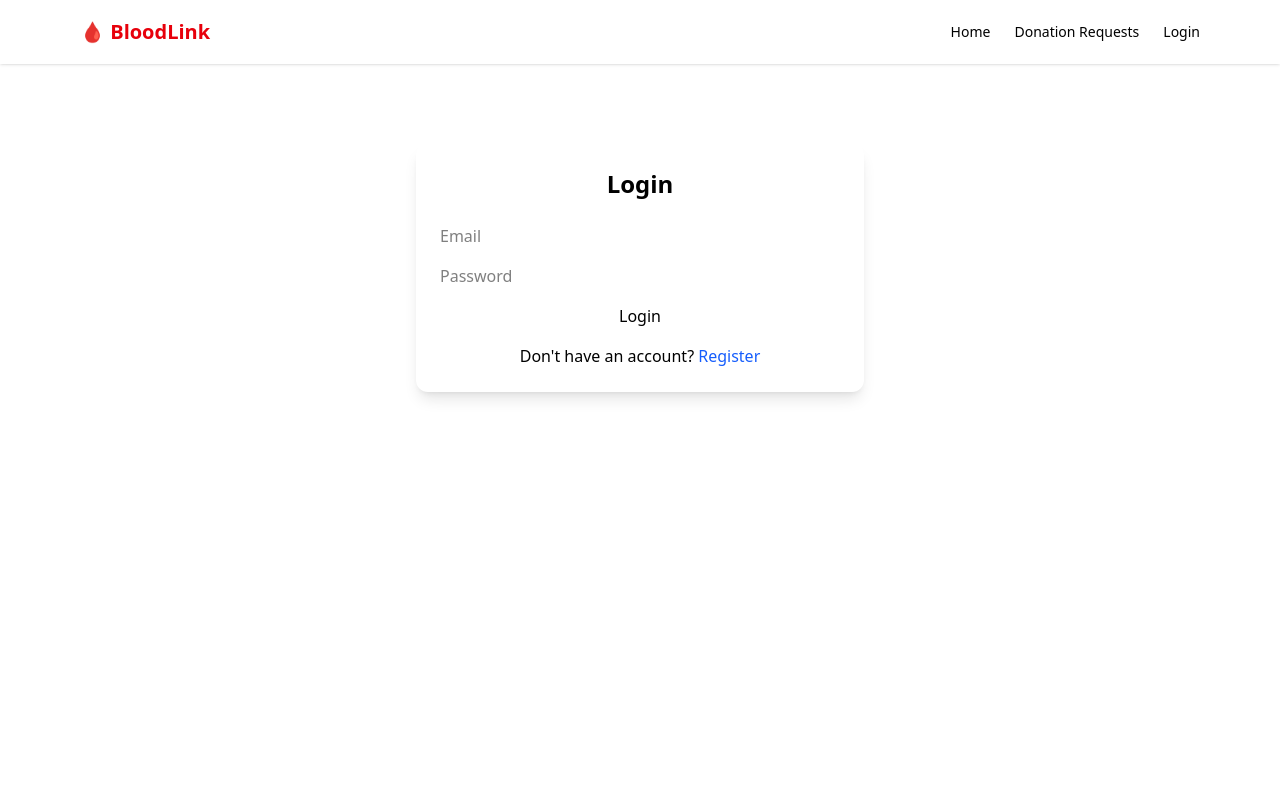
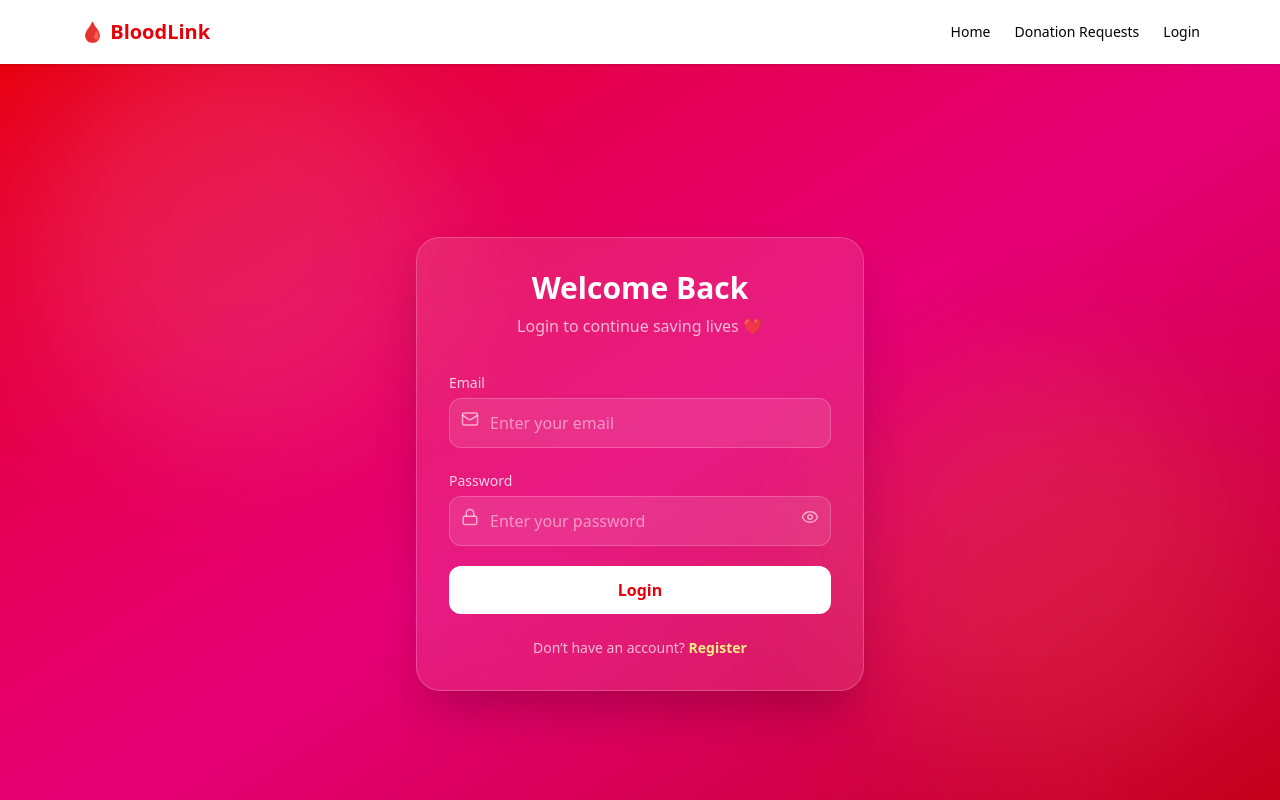
Before and after one commit to Abdullah-Al-Noman186/blood-donation-client, a Next.js app: page /login in a window 1280 px wide. Shown: the top 800 px of the page. Built offline with nearby package versions, Linux system fonts and the light colour scheme; no server answers.

Commit message:
feat: update homepage UI

```diff
--- a/src/app/login/page.jsx
+++ b/src/app/login/page.jsx
@@ -1,45 +1,142 @@
 "use client";
 
-import { useContext, Suspense } from 'react';
-import { useForm } from 'react-hook-form';
-import { useRouter, useSearchParams } from 'next/navigation';
-import Link from 'next/link';
-import Swal from 'sweetalert2';
-import { AuthContext } from '../../providers/AuthProvider';
+import { useContext, useState, Suspense } from "react";
+import { useForm } from "react-hook-form";
+import { useRouter, useSearchParams } from "next/navigation";
+import Link from "next/link";
+import Swal from "sweetalert2";
+import { Eye, EyeOff, Lock, Mail } from "lucide-react";
+import { AuthContext } from "../../providers/AuthProvider";
 
 const LoginForm = () => {
   const { register, handleSubmit } = useForm();
   const { loginUser } = useContext(AuthContext);
+
   const router = useRouter();
   const searchParams = useSearchParams();
-  const from = searchParams.get('from') || '/';
+  const from = searchParams.get("from") || "/";
+
+  const [loading, setLoading] = useState(false);
+  const [showPassword, setShowPassword] = useState(false);
 
   const onSubmit = async (data) => {
+    setLoading(true);
+
     try {
       await loginUser(data.email, data.password);
-      Swal.fire('Welcome back!', '', 'success');
+
+      Swal.fire({
+        icon: "success",
+        title: "Welcome back 👋",
+        text: "Login successful",
+        timer: 1500,
+        showConfirmButton: false,
+      });
+
       router.push(from);
     } catch (err) {
-      Swal.fire('Login Failed', 'Check your email and password', 'error');
+      Swal.fire({
+        icon: "error",
+        title: "Login Failed",
+        text: "Check your email and password",
+      });
+    } finally {
+      setLoading(false);
     }
   };
 
   return (
-    <div className="max-w-md mx-auto my-20 p-6 shadow-lg rounded-xl">
-      <h2 className="text-2xl font-bold mb-6 text-center">Login</h2>
-      <form onSubmit={handleSubmit(onSubmit)} className="space-y-4">
-        <input {...register('email', { required: true })} type="email" placeholder="Email" className="input input-bordered w-full" />
-        <input {...register('password', { required: true })} type="password" placeholder="Password" className="input input-bordered w-full" />
-        <button type="submit" className="btn btn-primary w-full">Login</button>
-      </form>
-      <p className="text-center mt-4">Don&apos;t have an account? <Link href="/register" className="text-blue-600">Register</Link></p>
+    <div className="min-h-screen flex items-center justify-center bg-gradient-to-br from-red-600 via-pink-600 to-red-700 px-4">
+
+      {/* Glow */}
+      <div className="absolute w-[400px] h-[400px] bg-white/10 blur-3xl rounded-full top-10 left-10"></div>
+      <div className="absolute w-[400px] h-[400px] bg-yellow-300/10 blur-3xl rounded-full bottom-10 right-10"></div>
+
+      {/* Card */}
+      <div className="relative w-full max-w-md bg-white/10 backdrop-blur-xl border border-white/20 shadow-2xl rounded-3xl p-8 text-white">
+
+        <h2 className="text-3xl font-extrabold text-center">
+          Welcome Back
+        </h2>
+
+        <p className="text-center text-white/70 mt-2 mb-8">
+          Login to continue saving lives ❤️
+        </p>
+
+        <form onSubmit={handleSubmit(onSubmit)} className="space-y-5">
+
+          {/* Email */}
+          <div>
+            <label className="text-sm text-white/80">Email</label>
+            <div className="relative mt-1">
+              <Mail className="absolute left-3 top-3 text-white/60" size={18} />
+              <input
+                {...register("email", { required: true })}
+                type="email"
+                placeholder="Enter your email"
+                className="w-full pl-10 pr-4 py-3 rounded-xl bg-white/10 border border-white/20 outline-none focus:border-white text-white placeholder-white/50"
+              />
+            </div>
+          </div>
+
+          {/* Password */}
+          <div>
+            <label className="text-sm text-white/80">Password</label>
+
+            <div className="relative mt-1">
+              <Lock className="absolute left-3 top-3 text-white/60" size={18} />
+
+              <input
+                {...register("password", { required: true })}
+                type={showPassword ? "text" : "password"}
+                placeholder="Enter your password"
+                className="w-full pl-10 pr-10 py-3 rounded-xl bg-white/10 border border-white/20 outline-none focus:border-white text-white placeholder-white/50"
+              />
+
+              <button
+                type="button"
+                onClick={() => setShowPassword(!showPassword)}
+                className="absolute right-3 top-3 text-white/60"
+              >
+                {showPassword ? <EyeOff size={18} /> : <Eye size={18} />}
+              </button>
+            </div>
+          </div>
+
+          {/* Button */}
+          <button
+            type="submit"
+            disabled={loading}
+            className="w-full bg-white text-red-600 font-bold py-3 rounded-xl hover:bg-gray-100 transition flex items-center justify-center"
+          >
+            {loading ? (
+              <span className="loading loading-spinner loading-sm"></span>
+            ) : (
+              "Login"
+            )}
+          </button>
+        </form>
+
+        {/* Footer */}
+        <p className="text-center text-white/70 mt-6 text-sm">
+          Don’t have an account?{" "}
+          <Link href="/register" className="text-yellow-200 font-semibold">
+            Register
+          </Link>
+        </p>
+
+      </div>
     </div>
   );
 };
 
 const Login = () => {
   return (
-    <Suspense fallback={<span className="loading loading-spinner mx-auto block mt-20"></span>}>
+    <Suspense
+      fallback={
+        <span className="loading loading-spinner mx-auto block mt-20"></span>
+      }
+    >
       <LoginForm />
     </Suspense>
   );
```
